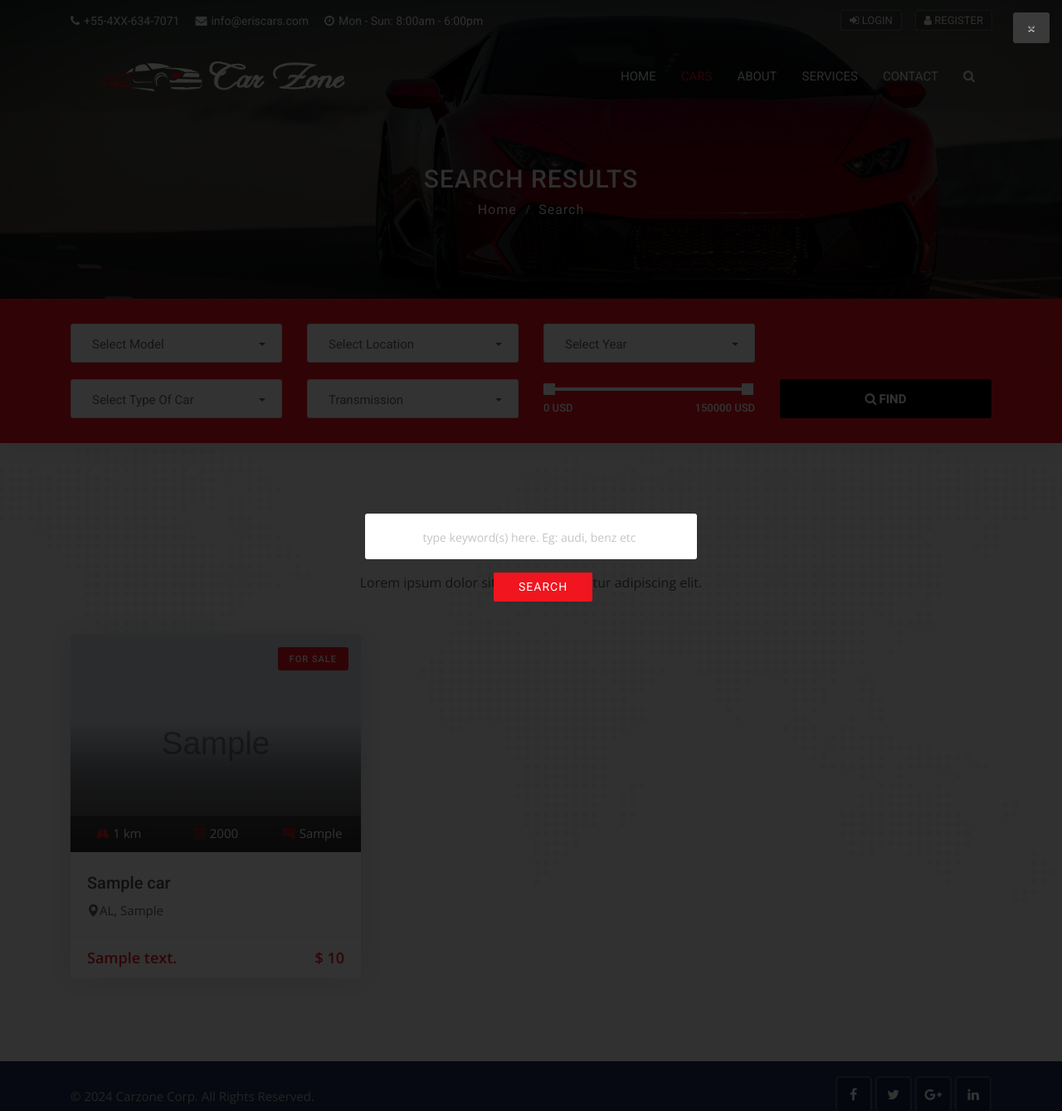
After one commit to hamzahr77/EriaCars, a Django app: page /cars/search in a window 1280 px wide, after a click that opens the changed part. The commit adds this page. Shown: the whole page at 83% size. Run offline with Django 5.2, Linux system fonts and the light colour scheme; tables that the repository leaves empty hold one stand-in row (values such as "Sample post"); grey boxes marked "Sample" are stand-in pictures; some libraries are stand-ins or nearby versions.

Commit message:
complated search functionalitites and admin customization

```diff
--- a/Eria_Cars/cars/models.py
+++ b/Eria_Cars/cars/models.py
@@ -95,7 +95,7 @@ class Car(models.Model):
     year = models.IntegerField(('year'), choices=year_choice)
     condition = models.CharField(max_length=100)
     price = models.IntegerField()
-    descriptions = RichTextField()
+    description = RichTextField()
     car_photo = models.ImageField(upload_to='photos/%y/%m/%d/')
     car_photo_1 = models.ImageField(upload_to='photos/%y/%m/%d/', blank=True)
     car_photo_2 = models.ImageField(upload_to='photos/%y/%m/%d/', blank=True)
--- a/Eria_Cars/cars/urls.py
+++ b/Eria_Cars/cars/urls.py
@@ -4,4 +4,5 @@ from . import views
 urlpatterns = [
     path('', views.cars , name='cars'),
     path('<int:id>', views.car_detail, name='car_detail'),
+    path('search', views.search, name='search'),
 ]
--- a/Eria_Cars/cars/views.py
+++ b/Eria_Cars/cars/views.py
@@ -1,9 +1,6 @@
 from django.shortcuts import render, get_object_or_404
 from .models import Car
 from django.core.paginator import EmptyPage, PageNotAnInteger, Paginator
-
-
-
 
 # Create your views here.
 def cars(request):
@@ -12,8 +9,17 @@ def cars(request):
     page = request.GET.get('page')
     paged_cars = paginator.get_page(page)
 
+    model_search = Car.objects.values_list('model', flat=True).distinct()
+    city_search = Car.objects.values_list('city', flat=True).distinct()
+    year_search = Car.objects.values_list('year', flat=True).distinct()
+    body_style_search = Car.objects.values_list('body_style', flat=True).distinct()
+
     data = {
         'cars': paged_cars,
+        'model_search': model_search,
+        'city_search': city_search,
+        'year_search': year_search,
+        'body_style_search': body_style_search,
     }
     return render(request, 'cars/cars.html', data)
 
@@ -24,3 +30,54 @@ def car_detail(request, id):
         'single_car': single_car,
     }
     return render(request, 'cars/car_detail.html', data)
+
+
+def search(request):
+    cars = Car.objects.order_by('-created_date')
+
+    model_search = Car.objects.values_list('model', flat=True).distinct()
+    city_search = Car.objects.values_list('city', flat=True).distinct()
+    year_search = Car.objects.values_list('year', flat=True).distinct()
+    body_style_search = Car.objects.values_list('body_style', flat=True).distinct()
+    transmission_search = Car.objects.values_list('transmission', flat=True).distinct()
+
+    if 'keyword' in request.GET:
+        keyword = request.GET['keyword']
+        if keyword:
+            cars = cars.filter(description__icontains=keyword)
+
+    if 'model' in request.GET:
+        model = request.GET['model']
+        if model:
+            cars = cars.filter(model__iexact=model)
+
+    if 'city' in request.GET:
+        city = request.GET['city']
+        if city:
+            cars = cars.filter(city__iexact=city)
+
+    if 'year' in request.GET:
+        year = request.GET['year']
+        if year:
+            cars = cars.filter(year__iexact=year)
+
+    if 'body_style' in request.GET:
+        body_style = request.GET['body_style']
+        if body_style:
+            cars = cars.filter(body_style__iexact=body_style)
+
+    if 'min_price' in request.GET:
+        min_price = request.GET['min_price']
+        max_price = request.GET['max_price']
+        if max_price:
+            cars = cars.filter(price__gte=min_price, price__lte=max_price)
+
+    data = {
+        'cars': cars,
+        'model_search': model_search,
+        'city_search': city_search,
+        'year_search': year_search,
+        'body_style_search': body_style_search,
+        'transmission_search': transmission_search,
+    }
+    return render(request, 'cars/search.html', data)
--- a/Eria_Cars/templates/base.html
+++ b/Eria_Cars/templates/base.html
@@ -53,8 +53,8 @@
 <!-- Full Page Search -->
 <div id="full-page-search">
     <button type="button" class="close">×</button>
-    <form action="https://storage.googleapis.com/theme-vessel/carhouse/index.html#" class="search-header">
-        <input type="search" value="" placeholder="type keyword(s) here. Eg: audi, benz etc" />
+    <form action="{% url 'search' %}" class="search-header">
+        <input type="search" value="" placeholder="type keyword(s) here. Eg: audi, benz etc" name='keyword' />
         <button type="submit" class="btn btn-sm button-theme">Search</button>
     </form>
 </div>
--- /dev/null
+++ b/Eria_Cars/templates/cars/search.html
@@ -0,0 +1,191 @@
+{% extends 'base.html' %}
+
+
+{% block title %} | Search Result {% endblock %}
+{% block content %}
+{% load humanize %}
+<!-- Banner start -->
+<div class="sub-banner overview-bgi">
+    <div class="container breadcrumb-area">
+        <div class="breadcrumb-areas">
+            <h1>Search Results</h1>
+            <ul class="breadcrumbs">
+                <li><a href="index.html">Home</a></li>
+                <li class="active">Search</li>
+            </ul>
+        </div>
+    </div>
+</div>
+<!-- Banner end -->
+<!-- Search box 3 start -->
+<div class="search-box-3 sb-7 bg-active">
+    <div class="container">
+        <div class="search-area-inner">
+            <div class="search-contents">
+                <form method="GET" action="{% url 'search' %}">
+                    <div class="row">
+                        <div class="col-lg-3 col-md-6 col-sm-6 col-6">
+                            <div class="form-group">
+                                <select class="selectpicker search-fields" name="model">
+                                    <option selected='selected' disabled='disabled'>Select Model</option>
+                                    {% for model in model_search %}
+                                      <option value="{{model}}">{{model}}</option>
+                                    {% endfor %}
+                                </select>
+                            </div>
+                        </div>
+                        <div class="col-lg-3 col-md-6 col-sm-6 col-6">
+                            <div class="form-group">
+                                <select class="selectpicker search-fields" name="city">
+                                    <option selected='selected' disabled='disabled'>Select Location</option>
+                                    {% for city in city_search %}
+                                      <option value="{{city}}">{{city}}</option>
+                                    {% endfor %}
+                                </select>
+                            </div>
+                        </div>
+                        <div class="col-lg-3 col-md-6 col-sm-6 col-6">
+                            <div class="form-group">
+                                <select class="selectpicker search-fields" name="year">
+                                    <option selected='selected' disabled='disabled'>Select Year</option>
+                                    {% for year in year_search %}
+                                      <option value="{{year}}">{{year}}</option>
+                                    {% endfor %}
+                                </select>
+                            </div>
+                        </div>
+                    </div>
+                    <div class="row">
+                        <div class="col-lg-3 col-md-6 col-sm-6 col-6">
+                            <div class="form-group">
+                                <select class="selectpicker search-fields" name="body_style">
+                                    <option selected='selected' disabled='disabled'>Select Type Of Car</option>
+                                    {% for body_style in body_style_search %}
+                                      <option value="{{body_style}}">{{body_style}}</option>
+                                    {% endfor %}
+                                </select>
+                            </div>
+                        </div>
+                        <div class="col-lg-3 col-md-6 col-sm-6 col-6">
+                            <div class="form-group">
+                                <select class="selectpicker search-fields" name="transmission">
+                                    <option selected='selected' disabled='disabled'>Transmission</option>
+                                    {% for transmission in transmission_search %}
+                                      <option value="{{transmission}}">{{transmission}}</option>
+                                    {% endfor %}
+                                </select>
+                            </div>
+                        </div>
+                        <div class="col-lg-3 col-md-6 col-sm-6 col-6">
+                            <div class="form-group">
+                                <div class="range-slider">
+                                    <div data-min="0" data-max="150000" data-unit="USD" data-min-name="min_price" data-max-name="max_price" class="range-slider-ui ui-slider" aria-disabled="false"></div>
+                                    <div class="clearfix"></div>
+                                </div>
+                            </div>
+                        </div>
+                        <div class="col-lg-3 col-md-6 col-sm-6 col-6">
+                            <div class="form-group">
+                                <button class="btn btn-block button-theme btn-md">
+                                    <i class="fa fa-search"></i>Find
+                                </button>
+                            </div>
+                        </div>
+                    </div>
+                </form>
+            </div>
+        </div>
+    </div>
+</div>
+<!-- Search box 3 end -->
+
+<!-- Featured car start -->
+<div class="featured-car content-area">
+    <div class="container">
+        <!-- Main title -->
+        <div class="main-title">
+            <h1>Here's your <span>Cars</span></h1>
+            <p>Lorem ipsum dolor sit amet, consectetur adipiscing elit.</p>
+        </div>
+        <div class="row">
+          {% for car in cars %}
+            <div class="col-lg-4 col-md-6">
+                <div class="car-box">
+                    <div class="car-thumbnail">
+                        <a href="{% url 'car_detail' car.id %}" class="car-img">
+                            <div class="tag">For Sale</div>
+                            <img class="d-block w-100" src="{{car.car_photo.url}}" alt="car" style="min-height: 262px; max-height: 262px;">
+                            <div class="facilities-list clearfix">
+                                <ul>
+                                    <li>
+                                        <span><i class="flaticon-way"></i></span>{{car.miles | intcomma}} km
+                                    </li>
+                                    <li>
+                                        <span><i class="flaticon-calendar-1"></i></span>{{car.year}}
+                                    </li>
+                                    <li>
+                                        <span><i class="flaticon-manual-transmission"></i></span>{{car.transmission}}
+                                    </li>
+                                </ul>
+                            </div>
+                        </a>
+                        <div class="carbox-overlap-wrapper">
+                            <div class="overlap-box">
+                                <div class="overlap-btns-area">
+                                    <div class="car-magnify-gallery">
+                                        <a href="{{car.car_photo.url}}" class="overlap-btn">
+                                            <i class="fa fa-expand"></i>
+                                            <img class="hidden" src="{{car.car_photo.url}}">
+                                        </a>
+                                        {% if car.car_photo_1 %}
+                                        <a href="{{car.car_photo_1.url}}" class="hidden">
+                                            <img class="hidden" src="{{car.car_photo_1.url}}">
+                                        </a>
+                                        {% endif %}
+                                        {% if car.car_photo_2 %}
+                                        <a href="{{car.car_photo_2.url}}" class="hidden">
+                                            <img class="hidden" src="{{car.car_photo_2.url}}">
+                                        </a>
+                                        {% endif %}
+                                        {% if car.car_photo_3 %}
+                                        <a href="{{car.car_photo_3.url}}" class="hidden">
+                                            <img class="hidden" src="{{car.car_photo_3.url}}">
+                                        </a>
+                                        {% endif %}
+                                        {% if car.car_photo_4 %}
+                                        <a href="{{car.car_photo_4.url}}" class="hidden">
+                                            <img class="hidden" src="{{car.car_photo_4.url}}">
+                                        </a>
+                                        {% endif %}
+                                    </div>
+                                </div>
+                            </div>
+                        </div>
+                    </div>
+                    <div class="detail">
+                        <h1 class="title">
+                            <a href="{% url 'car_detail' car.id %}">{{car.car_title}}</a>
+                        </h1>
+                        <div class="location">
+                            <a href="{% url 'car_detail' car.id %}">
+                                <i class="flaticon-pin"></i>{{car.state}}, {{car.city}}
+                            </a>
+                        </div>
+                    </div>
+                    <div class="footer clearfix">
+                        <div class="pull-left ratings days">
+                            <p class="cartype">{{car.body_style}}</p>
+                        </div>
+                        <div class="pull-right">
+                            <p class="price">$ {{car.price | intcomma}}</p>
+                        </div>
+                    </div>
+                </div>
+            </div>
+          {% endfor %}
+        </div>
+    </div>
+</div>
+<!-- Featured car end -->
+
+{% endblock %}
```
Also changed, not shown: Eria_Cars/Eria_Cars/static/css/admin.css (added, +37 -0 lines), Eria_Cars/pages/views.py (+9 -1 lines), Eria_Cars/templates/admin/base_site.html (added, +12 -0 lines), Eria_Cars/templates/cars/cars.html (+33 -53 lines), Eria_Cars/templates/pages/home.html (+21 -41 lines), Eria_Cars/cars/migrations/0004_rename_descriptions_car_description.py (added).
